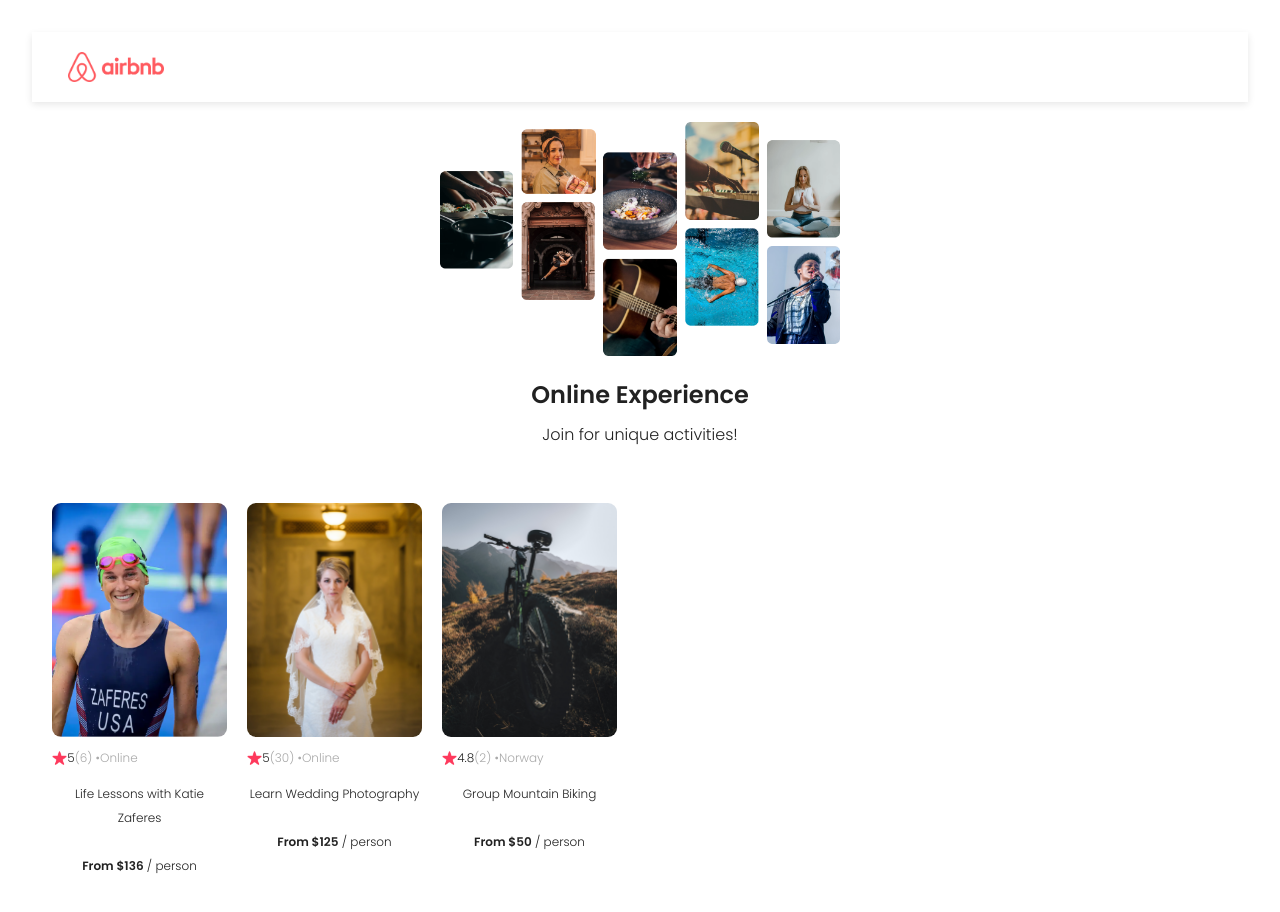
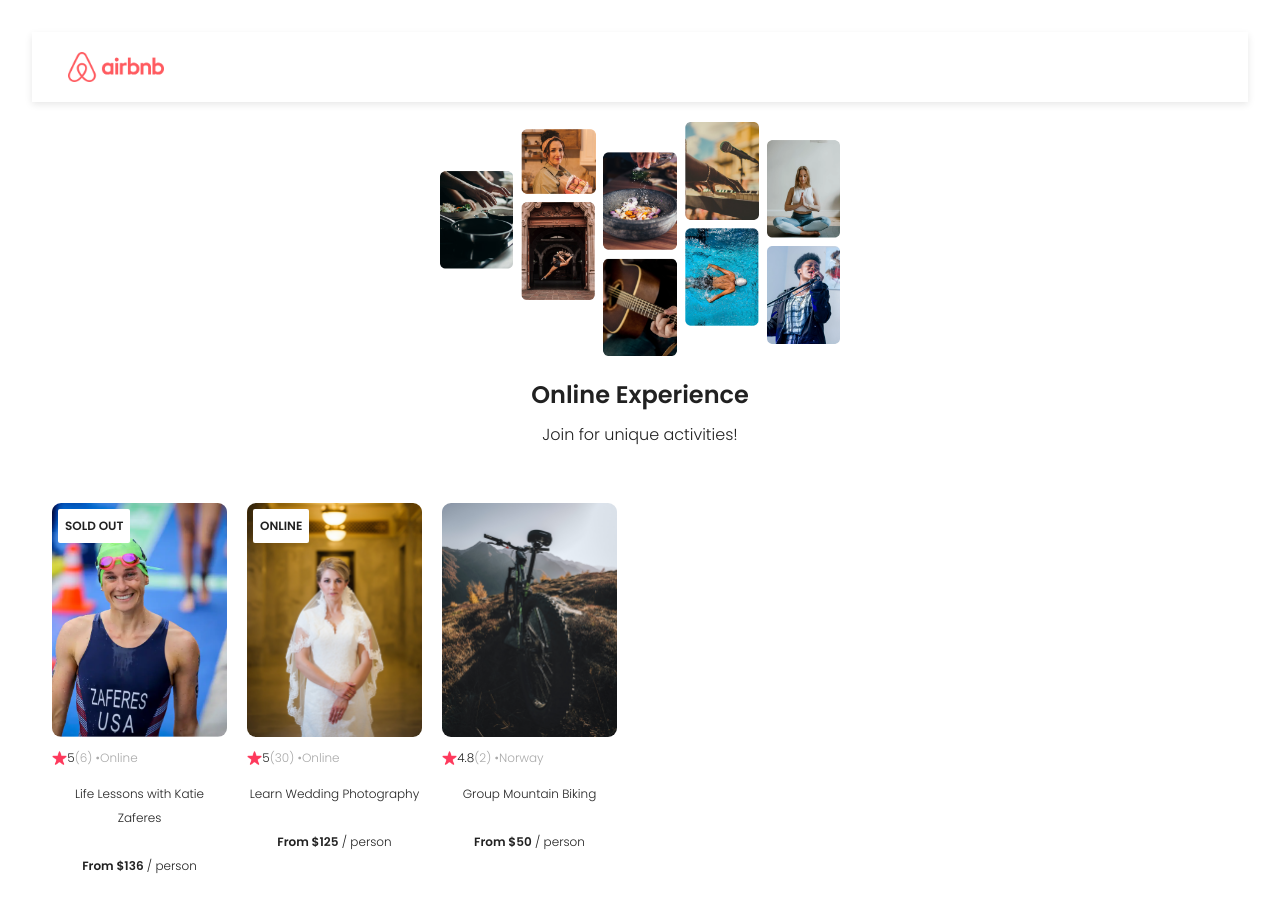
Before and after one commit to vis2x/airbnb-clone, a React (Vite) app: page / in a window 1280 px wide. Shown: the top 912 px of the page. Built offline with nearby package versions, Linux system fonts and the light colour scheme.

Commit message:
Added Sold Out/Online badge

```diff
--- a/src/App.jsx
+++ b/src/App.jsx
@@ -11,12 +11,14 @@
     const cards = data.map(item => {
         return  (
             <Card
+                key= {item.id}
                 img = {item.coverImg}
                 rating={item.stats.rating}
                 reviewCount={item.stats.reviewCount}
                 location={item.location}
                 title={item.title}
                 price={item.price}
+                openSpots={item.openSpots}
             />
         )
     })
--- a/src/components/Card.jsx
+++ b/src/components/Card.jsx
@@ -1,8 +1,16 @@
 import React from "react"
 
 export default function Card(props) {
+    let badgeText;
+    if (props.openSpots===0){
+        badgeText = "SOLD OUT"
+    } else if (props.location === "Online") {
+        badgeText = "ONLINE"
+    }
+
     return (
         <div className="card">
+        {badgeText && <div className="card--badge">{badgeText}</div>}
             <img src={`../images/${props.img}`} className="card--image" />
             <div className="card--stats">
                 <img src="../images/star.png" className="card--star" />
--- a/src/index.css
+++ b/src/index.css
@@ -86,6 +86,7 @@
   flex: 0 0 auto;         /* ADD */
   display: flex;          /* ADD */
   flex-direction: column; /* ADD */
+  position: relative;
 }
 
 .card--image {
@@ -113,3 +114,13 @@
 .card--price {
   margin-top: auto;
 }
+
+.card--badge {
+  position: absolute;
+  top: 6px;
+  left: 6px;
+  background-color: white;
+  padding: 5px 7px;
+  border-radius: 2px;
+  font-weight: bold;
+}
```
